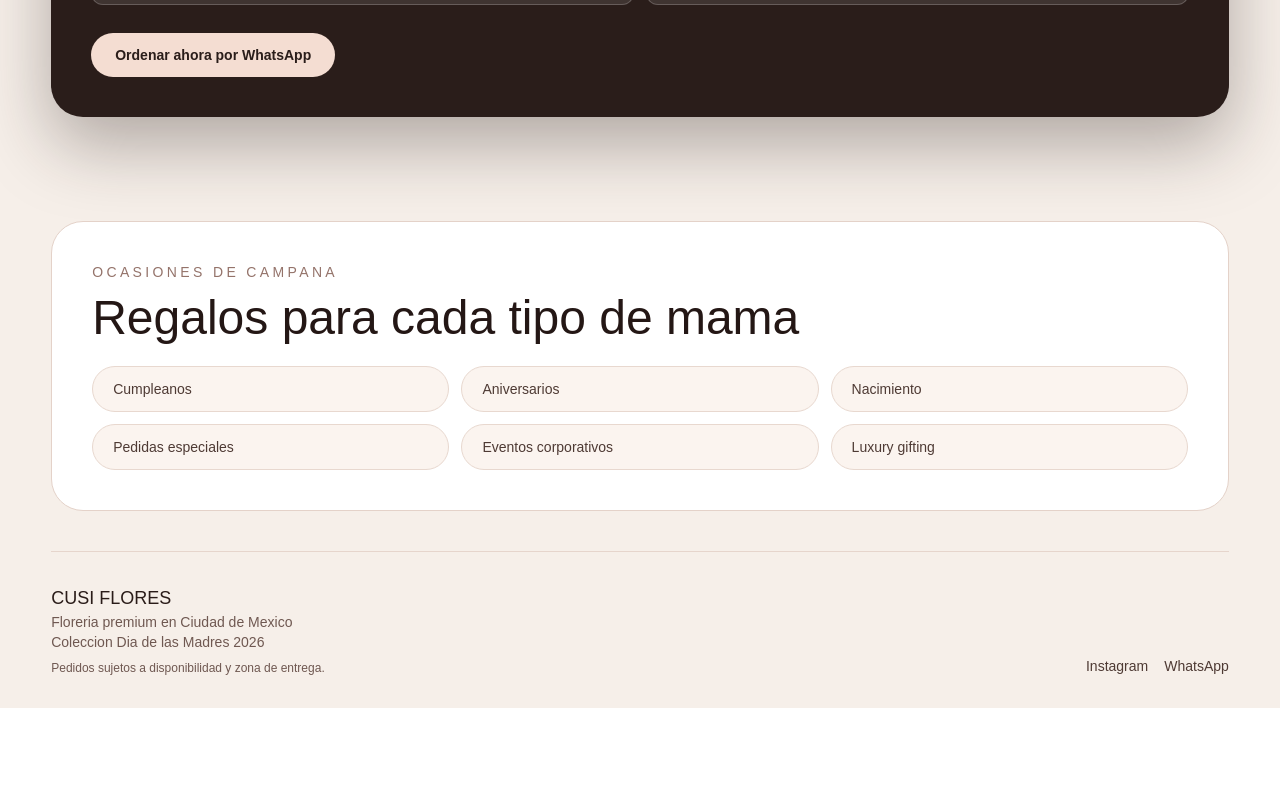
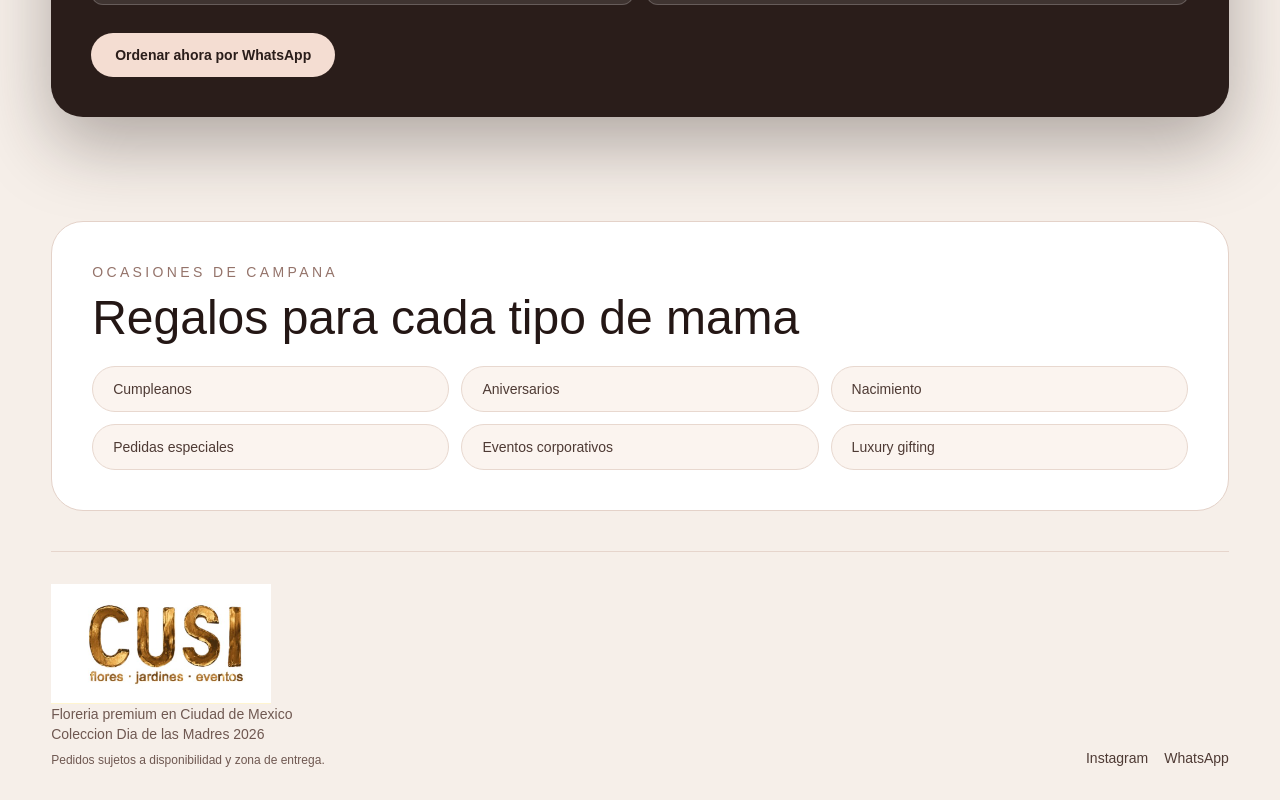
Before and after one commit to o7digital/CUSI2, a Next.js app: page / in a window 1280 px wide. Shown: the part 4739-5539 px from the top of the page. Before the commit the page ends 5447 px from the top, so only its background shows below. Built offline with nearby package versions, Linux system fonts and the light colour scheme.

Commit message:
feat: replace footer title with CUSI logo image

```diff
--- a/app/page.tsx
+++ b/app/page.tsx
@@ -321,7 +321,7 @@ export default function CusiFloresMockup() {
 
       <footer className="mx-auto flex w-[92%] max-w-7xl flex-col gap-4 border-t border-[#e6d5cc] py-8 text-sm text-[#6f5851] md:flex-row md:items-end md:justify-between">
         <div>
-          <p className="text-lg text-[#2a1c19]">CUSI FLORES</p>
+          <img src="/cusi-logo.png" alt="Logo CUSI" className="h-auto w-[220px] max-w-full" />
           <p>Floreria premium en Ciudad de Mexico</p>
           <p>Coleccion Dia de las Madres 2026</p>
           <p className="mt-2 text-xs">Pedidos sujetos a disponibilidad y zona de entrega.</p>
```
Also changed, not shown: public/cusi-logo.png (added).
